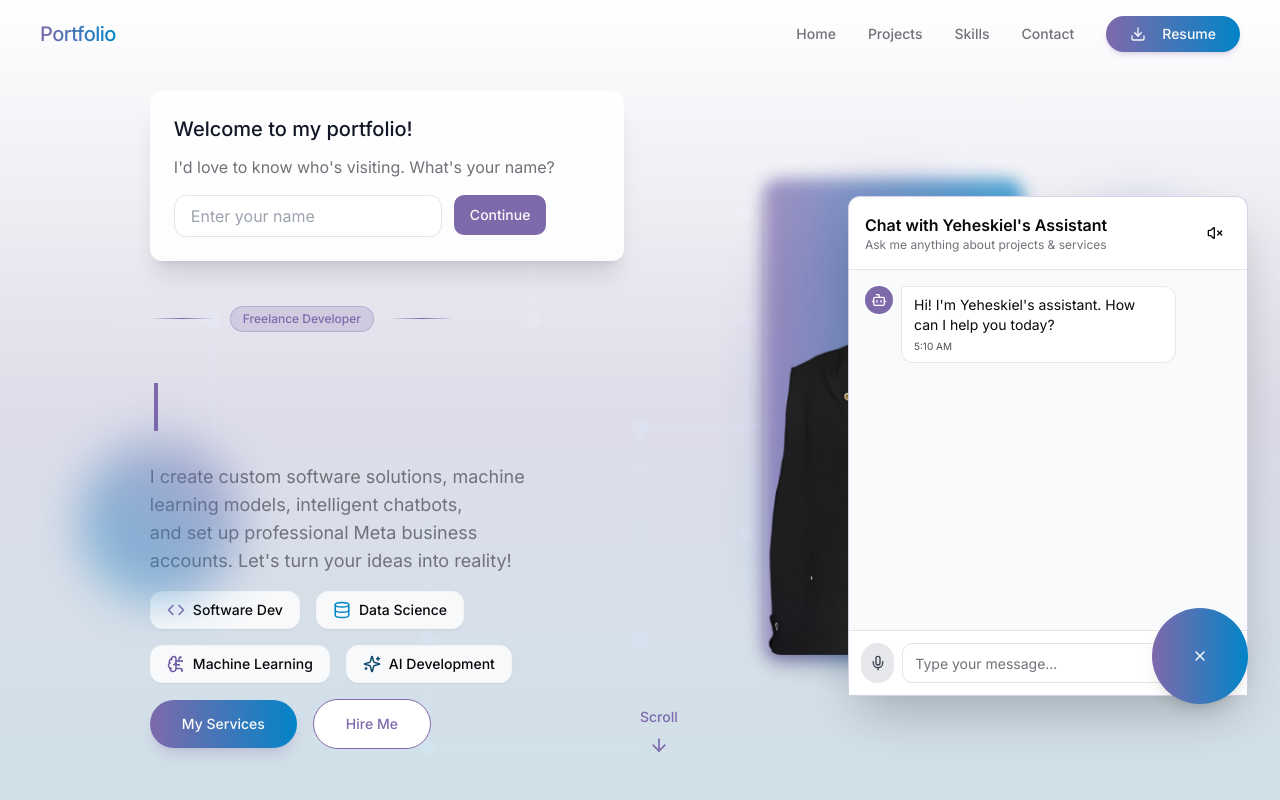
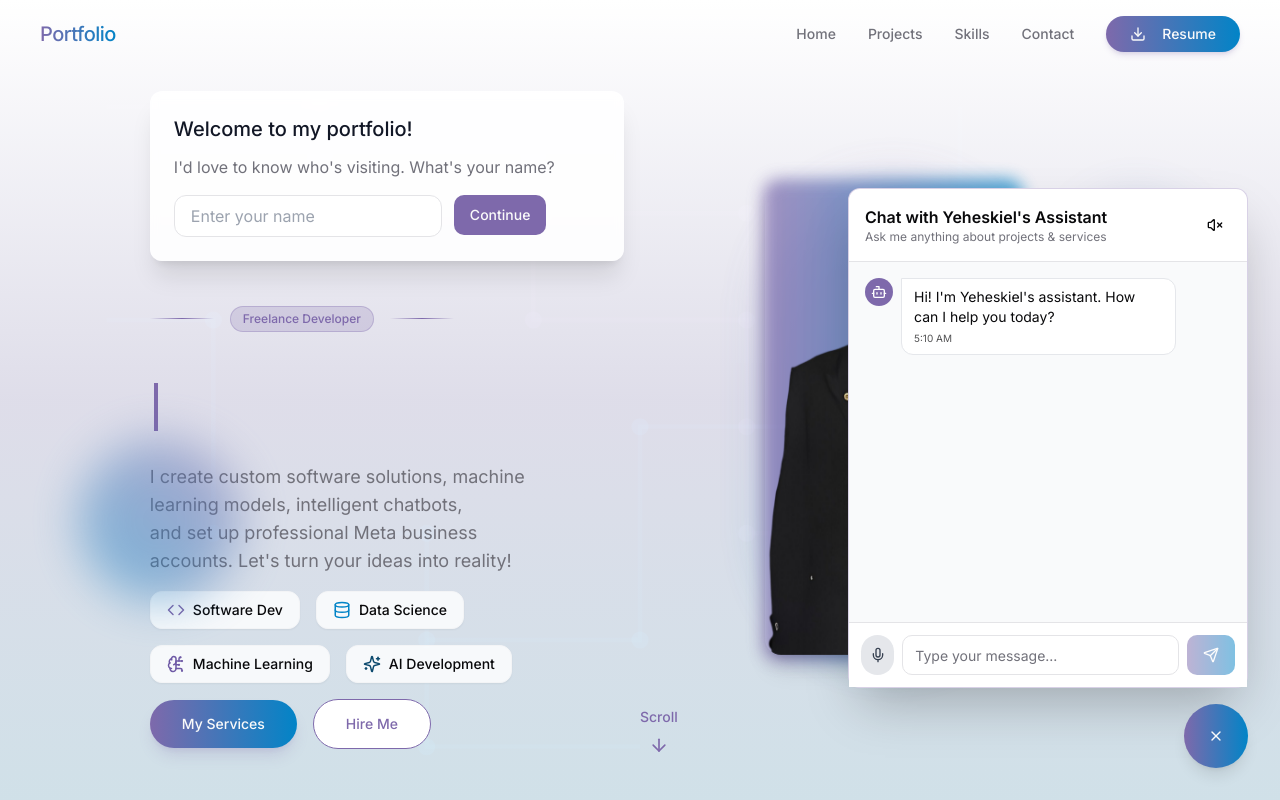
Before and after one commit to yeheskieltame/kiel-portofolio, a React (Vite) app: page / in a window 1280 px wide. Both pictures are taken after a click on the button "Open chat". Shown: the top 800 px of the page. Built offline with nearby package versions, Linux system fonts and the light colour scheme.

Commit message:
feat: Update README and improve chatbot usability
Updated the README.md file to provide a more comprehensive overview of the website's features, functionalities, and user manual. Improved the chatbot's usability by addressing the issue where the close button obstructed the send button.

```diff
--- a/src/components/Chatbot.tsx
+++ b/src/components/Chatbot.tsx
@@ -28,22 +28,22 @@ const Chatbot = () => {
       <Button
         onClick={() => setIsOpen(!isOpen)}
         className={cn(
-          "fixed bottom-24 right-8 z-50 rounded-full w-24 h-24 p-0 shadow-lg bg-gradient-to-r from-theme-purple to-theme-blue hover:opacity-90",
+          "fixed bottom-8 right-8 z-50 rounded-full w-16 h-16 p-0 shadow-lg bg-gradient-to-r from-theme-purple to-theme-blue hover:opacity-90",
           isOpen && "bg-gray-600 hover:bg-gray-700"
         )}
         aria-label={isOpen ? "Close chat" : "Open chat"}
       >
         {isOpen ? (
-          <X className="h-10 w-10" />
+          <X className="h-6 w-6" />
         ) : (
-          <MessageCircle className="h-10 w-10" />
+          <MessageCircle className="h-6 w-6" />
         )}
       </Button>
 
       {/* Chatbot dialog */}
       <div
         className={cn(
-          "fixed bottom-10 right-8 mb-16 z-40 w-full max-w-[90vw] sm:max-w-[400px] transition-all duration-300 ease-in-out transform",
+          "fixed bottom-28 right-8 z-40 w-full max-w-[90vw] sm:max-w-[400px] transition-all duration-300 ease-in-out transform",
           isOpen ? "translate-y-0 opacity-100" : "translate-y-8 opacity-0 pointer-events-none"
         )}
       >
```
Also changed, not shown: 1 other file (tests, documents, lock files or other folders).
